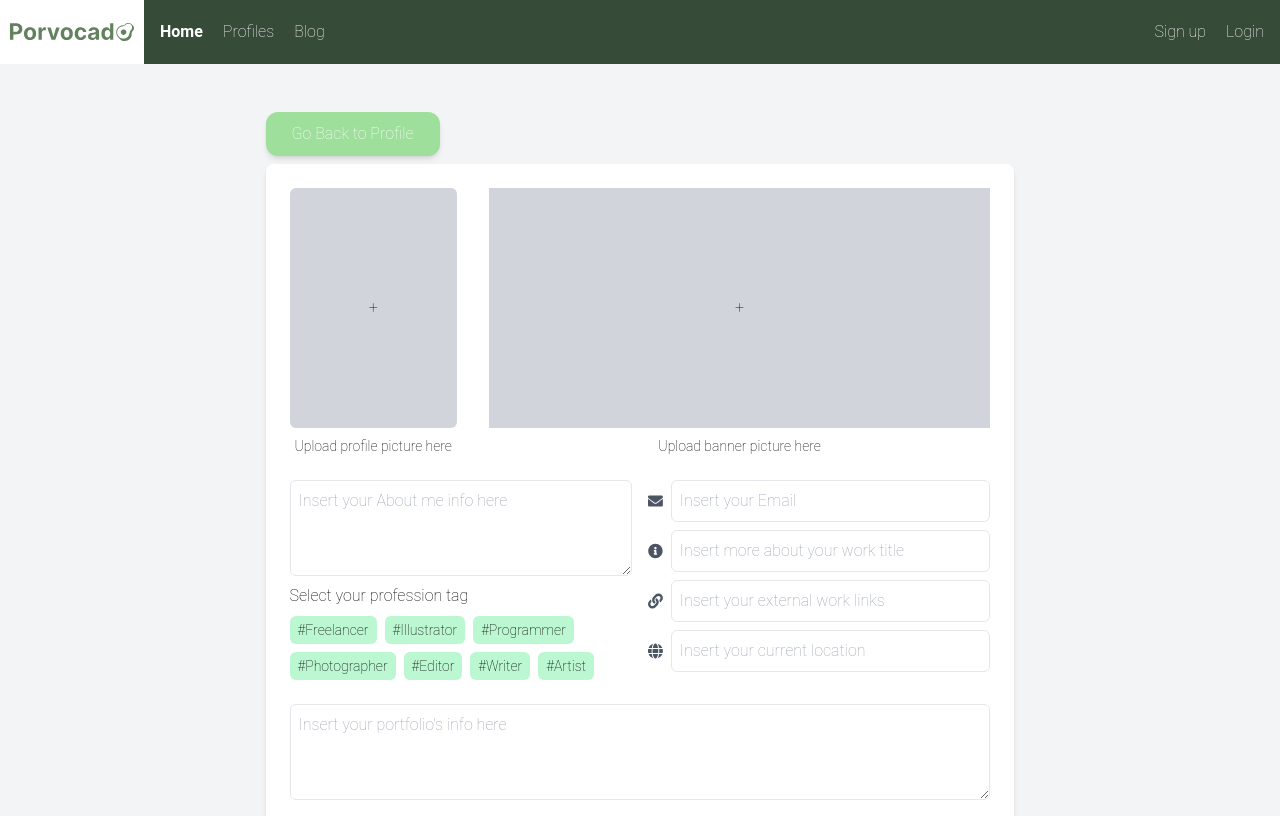
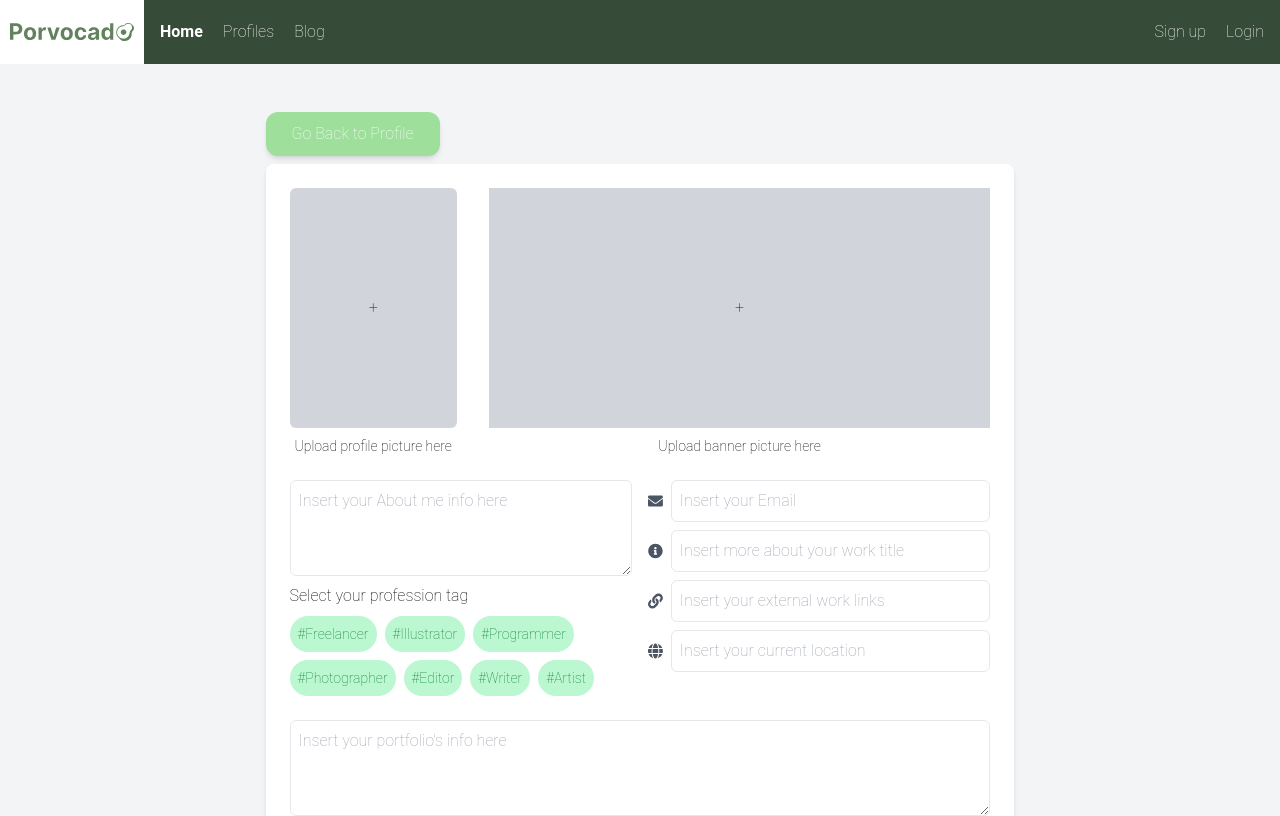
Before and after one commit to PeterMMM/lap-portfolio-builder-platform, a Next.js app: page /edit_profile in a window 1280 px wide. Shown: the top 816 px of the page. Built offline with nearby package versions, Linux system fonts and the light colour scheme.

Commit message:
edited profession tags

```diff
--- a/components/ProfileEdit.js
+++ b/components/ProfileEdit.js
@@ -57,7 +57,7 @@ export default function ProfileEdit() {
                             <p className="mb-2">Select your profession tag</p>
                             <div className="flex flex-wrap gap-2">
                                 {['Freelancer', 'Illustrator', 'Programmer', 'Photographer', 'Editor', 'Writer', 'Artist'].map(tag => (
-                                    <span key={tag} className="bg-green-200 px-2 py-1 rounded-md text-sm">#{tag}</span>
+                                    <span key={tag} className="px-2 py-2 bg-green-200 text-green-700 rounded-full text-sm">#{tag}</span>
                                 ))}
                             </div>
                         </div>
```
